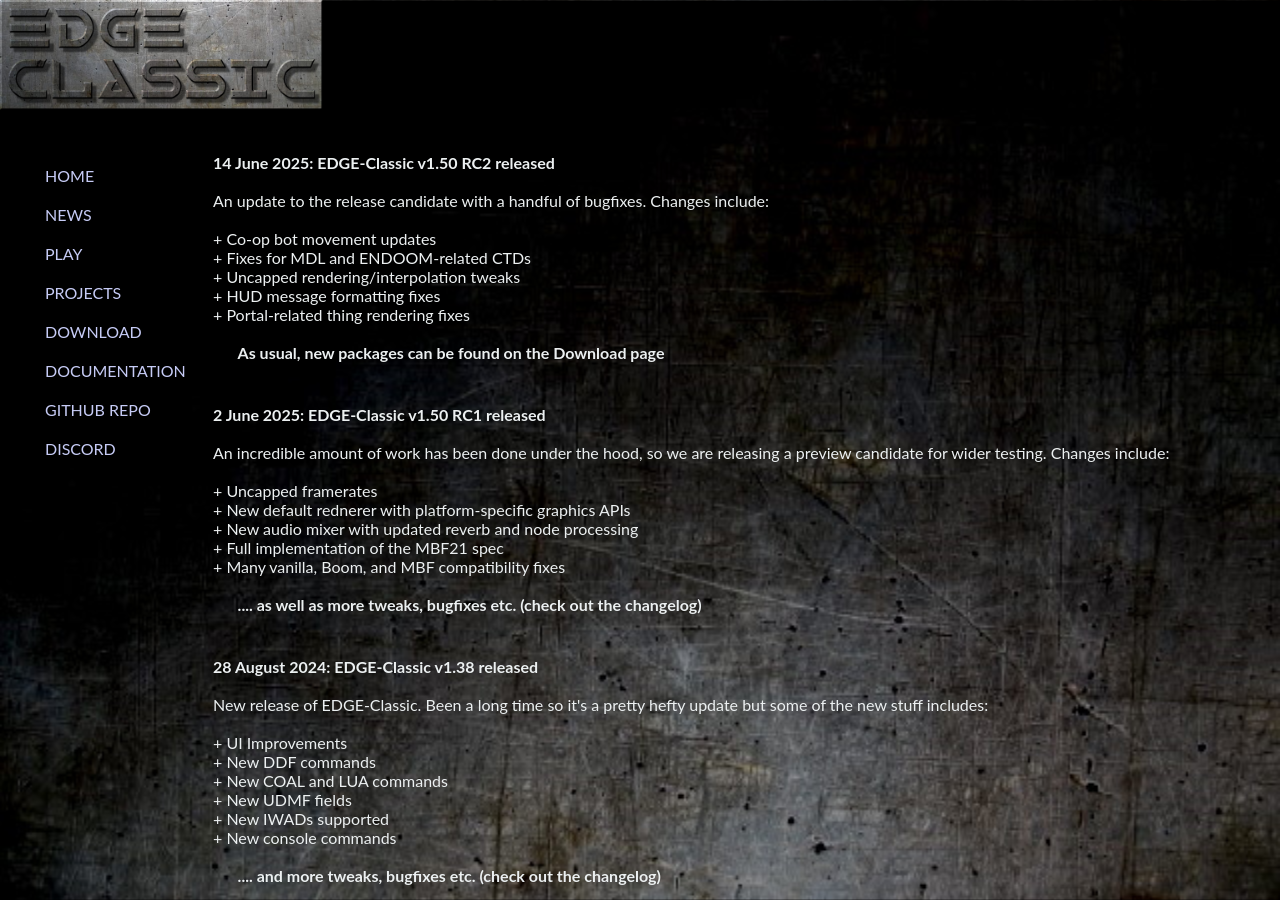
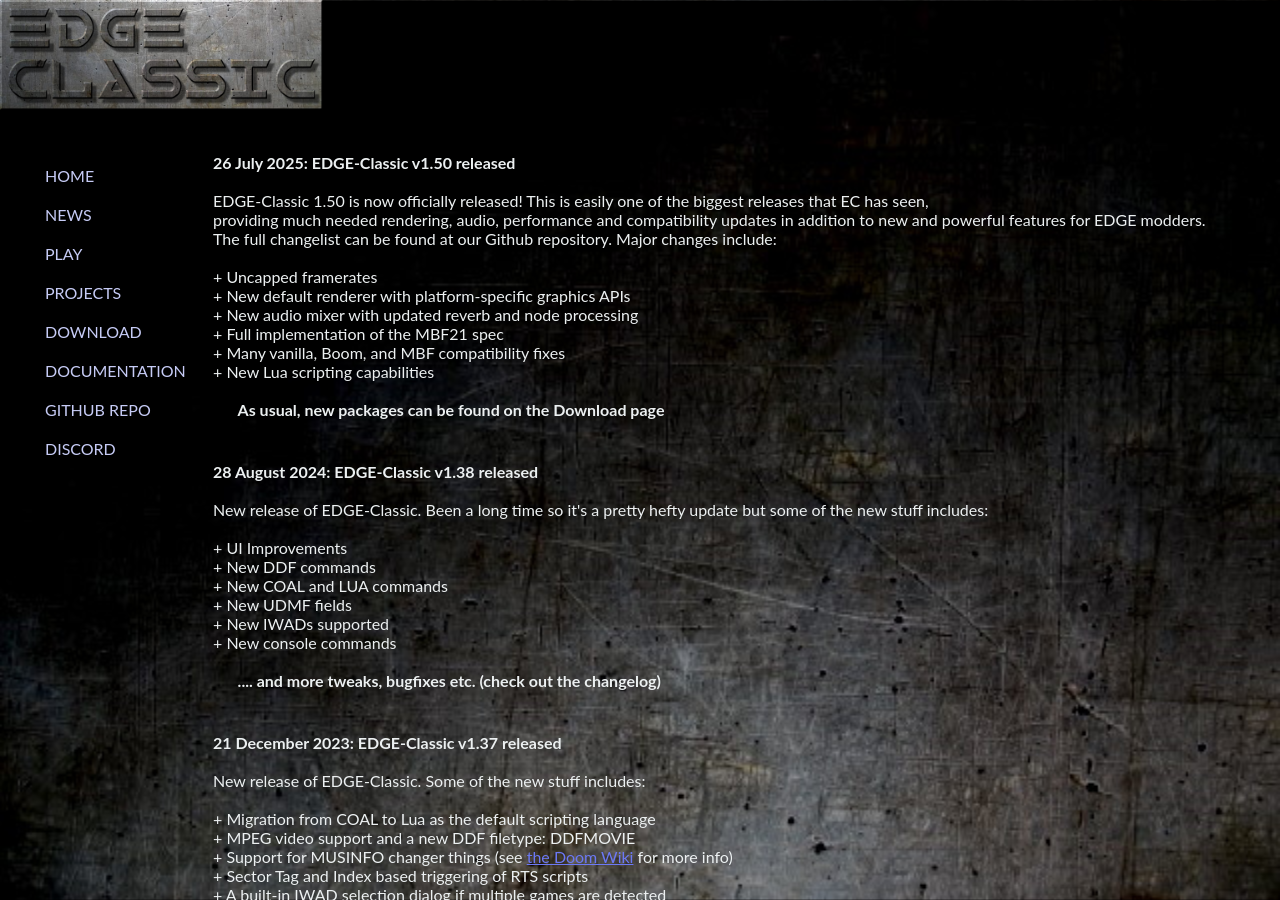
Before and after one commit to edge-classic/edge-classic.github.io, a Jekyll site: the page news.html, which Jekyll copies as it is, in a window 1280 px wide and 900 px high. Built offline with Jekyll 4.4.1, drawn with Linux system fonts in a browser that asks for light colours.

```diff
--- a/news.html
+++ b/news.html
@@ -34,45 +34,23 @@
 <table>
   <tbody>
       <tr>
-          <td><b>14 June 2025:
-  EDGE-Classic v1.50 RC2 released</b></span><br>
+          <td><b>26 July 2025:
+  EDGE-Classic v1.50 released</b></span><br>
         <br>
 
-        An update to the release candidate with a handful of bugfixes. Changes include:<br>
+        EDGE-Classic 1.50 is now officially released! This is easily one of the biggest releases that EC has seen,
+        <br>providing much needed rendering, audio, performance and compatibility updates in addition to new and powerful features for EDGE modders.
+        <br>The full changelist can be found at our Github repository. Major changes include:<br>
 
-<br>+ Co-op bot movement updates
-<br>+ Fixes for MDL and ENDOOM-related CTDs
-<br>+ Uncapped rendering/interpolation tweaks
-<br>+ HUD message formatting fixes
-<br>+ Portal-related thing rendering fixes
+<br>+ Uncapped framerates
+<br>+ New default renderer with platform-specific graphics APIs
+<br>+ New audio mixer with updated reverb and node processing
+<br>+ Full implementation of the MBF21 spec
+<br>+ Many vanilla, Boom, and MBF compatibility fixes
+<br>+ New Lua scripting capabilities
 
 <br><br>
 &nbsp;&nbsp;&nbsp;&nbsp;&nbsp;&nbsp;<b>As usual, new packages can be found on the Download page</b>
-      <br><br>
-  </td>
-      </tr>
-    </tbody>
- </table>
-
-<br>
-
-<table>
-  <tbody>
-      <tr>
-          <td><b>2 June 2025:
-  EDGE-Classic v1.50 RC1 released</b></span><br>
-        <br>
-
-        An incredible amount of work has been done under the hood, so we are releasing a preview candidate for wider testing. Changes include:<br>
-
-<br>+ Uncapped framerates
-<br>+ New default rednerer with platform-specific graphics APIs
-<br>+ New audio mixer with updated reverb and node processing
-<br>+ Full implementation of the MBF21 spec
-<br>+ Many vanilla, Boom, and MBF compatibility fixes
-
-<br><br>
-&nbsp;&nbsp;&nbsp;&nbsp;&nbsp;&nbsp;<b>.... as well as more tweaks, bugfixes etc. (check out the changelog)</b>
       <br><br>
   </td>
       </tr>
```
Also changed, not shown: download.html (+6 -6 lines).
